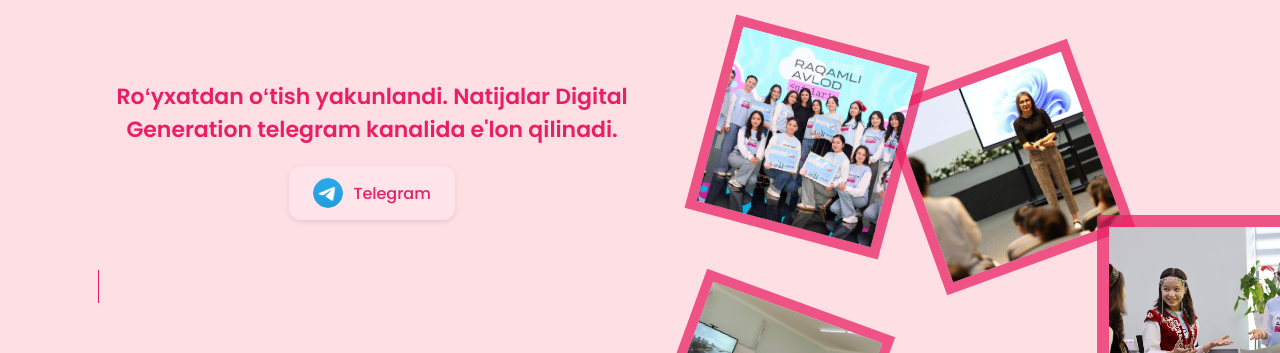
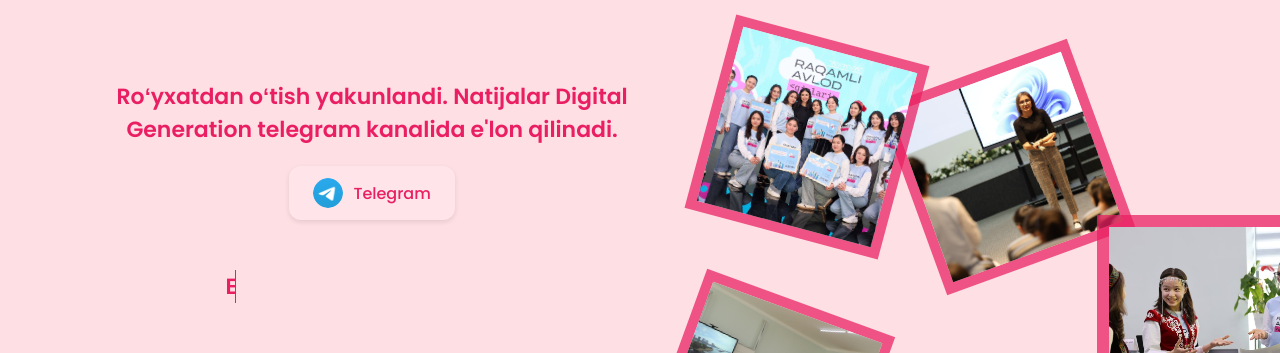
Before and after one commit to Ibrokhimjonovv/qizlar-test, a React (Vite) app: page / in a window 1280 px wide. Shown: the part 290-643 px from the top of the page. Built offline with nearby package versions, Linux system fonts and the light colour scheme; no server answers.

Commit message:
izzatillo

```diff
--- a/src/c/i/images.jsx
+++ b/src/c/i/images.jsx
@@ -68,7 +68,7 @@ const Images = () => {
               </li>
             </ul>
           <p className="text-typing" style={{ marginTop: "50px" }}>
-            <span>E'tiboringiz uchun raxmat.</span>
+            <span>E'tiboringiz uchun rahmat.</span>
 
             {/* Qo‘shilgan kod shu yerda */}
 
--- a/src/c/i/images.scss
+++ b/src/c/i/images.scss
@@ -80,7 +80,7 @@
   .texts {
     width: 45%;
     overflow: hidden;
-    // text-align: center;
+    text-align: center;
 
     h1,
     h2,
@@ -259,7 +259,11 @@
   position: relative;
   display: flex;
   flex-direction: column;
-  align-items: center;
+  align-items: center; // ichidagi elementlarni markazga joylaydi
+  justify-content: center; // vertical markazlash (ixtiyoriy)
+  width: 100%; // kenglik to‘liq bo‘lishi kerak
+  text-align: center; // matnni markazga joylash
+  margin-top: 50px;
 
   p {
     position: relative;
@@ -276,24 +280,24 @@
     height: 100%;
     background: #fedfe4;
     border-left: 1px solid #ea1e63;
-    animation: typing 7s steps(50) infinite alternate;
+    animation: typing 5s steps(50) infinite alternate;
     width: 100%;
   }
 
   @keyframes typing {
     0% {
-      left: 0;
+      left: 25%;
     }
 
-    45%,
-    50%,
-    55% {
-      left: 100%;
-      // margin: 0 -35px 0 35px;
-    }
+    // 45%,
+    // 50%,
+    // 55% {
+    //   left: 50%;
+    //   // margin: 0 -35px 0 35px;
+    // }
 
     100% {
-      left: 0;
+      left: 78%;
     }
   }
 }
```
